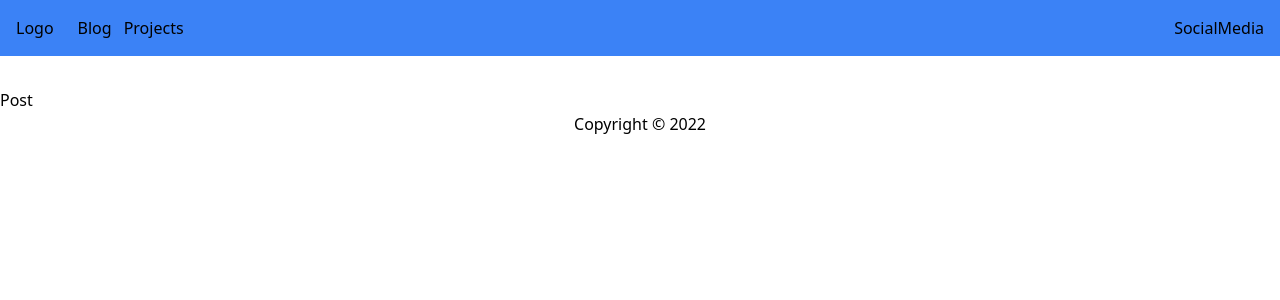
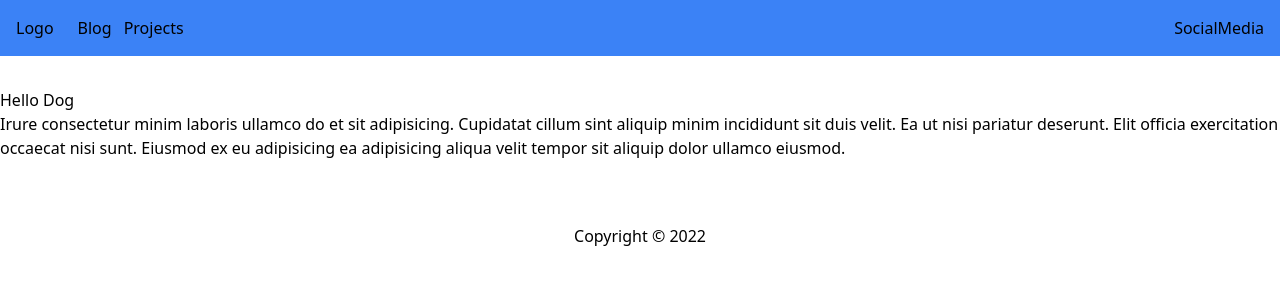
Before and after one commit to JG-Nextjs-projects/nextail, a Next.js app: page /posts/apple in a window 1280 px wide. Shown: the top 300 px of the page. Built offline with nearby package versions, Linux system fonts and the light colour scheme.

Commit message:
setup basic post page structure

```diff
--- a/src/components/Post.tsx
+++ b/src/components/Post.tsx
@@ -1,7 +1,18 @@
 import React from 'react';
 
-const Post = () => {
-  return <div>Post</div>;
+import Article from './Article';
+
+interface ArticleProps {
+  title: string;
+  children: React.ReactNode;
+}
+
+const Post: React.FC<ArticleProps> = ({ children, title }) => {
+  return (
+    <div className="mb-16">
+      <Article title={title}>{children}</Article>
+    </div>
+  );
 };
 
 export default Post;
```
